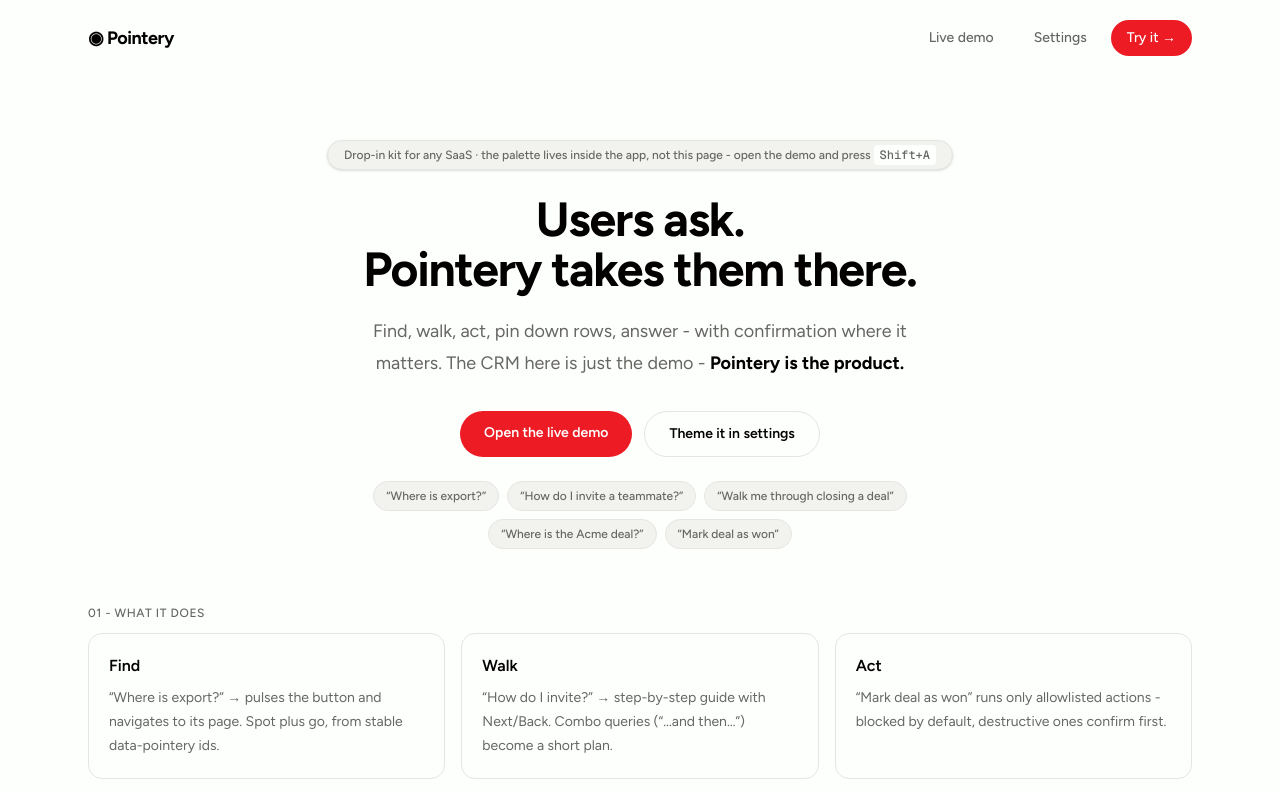
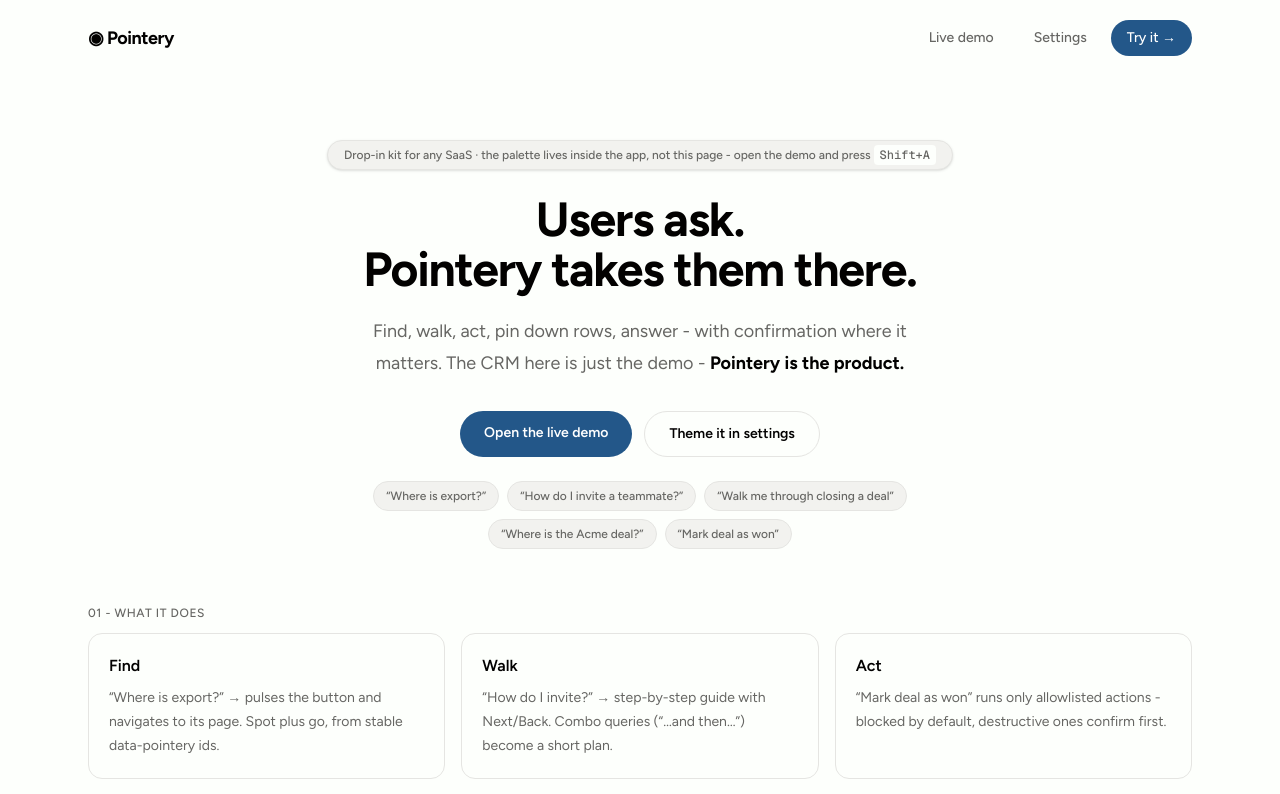
Before and after one commit to farhantawfeeq56/pointery, a Next.js app: page / in a window 1280 px wide. Shown: the top 794 px of the page. Built offline with nearby package versions, Linux system fonts and the light colour scheme.

Commit message:
style(harness): blue as brand primary, red moves to secondary

```diff
--- a/app/globals.css
+++ b/app/globals.css
@@ -2,9 +2,9 @@
 
 :root {
   /* Brand — Pointery harness (our brand, not buyer kit theme) */
-  --color-primary: #ED1C24;
-  --color-primary-hover: #C9141B;
-  --color-secondary: #235789;
+  --color-primary: #235789;
+  --color-primary-hover: #1E4A74;
+  --color-secondary: #ED1C24;
   --color-accent: #F1D302;
 
   /* Backgrounds */
--- a/app/page.tsx
+++ b/app/page.tsx
@@ -84,9 +84,9 @@ export default function Home() {
       <link href="https://fonts.googleapis.com/css2?family=Figtree:wght@400;500;600;700&display=swap" rel="stylesheet" />
       <style>{`
         :root {
-          --color-primary: #ED1C24;
-          --color-primary-hover: #C9141B;
-          --color-secondary: #235789;
+          --color-primary: #235789;
+          --color-primary-hover: #1E4A74;
+          --color-secondary: #ED1C24;
           --color-accent: #F1D302;
           --color-background: #FDFFFC;
           --color-background-secondary: #F2F2EF;
--- a/pointery.config.json
+++ b/pointery.config.json
@@ -2,7 +2,7 @@
   "$schema": "./node_modules/pointery/schema.json",
   "trigger": "ctrl+k",
   "theme": {
-    "primary": "#00A878",
+    "primary": "#235789",
     "radius": 14
   },
   "position": "bottom",
```
